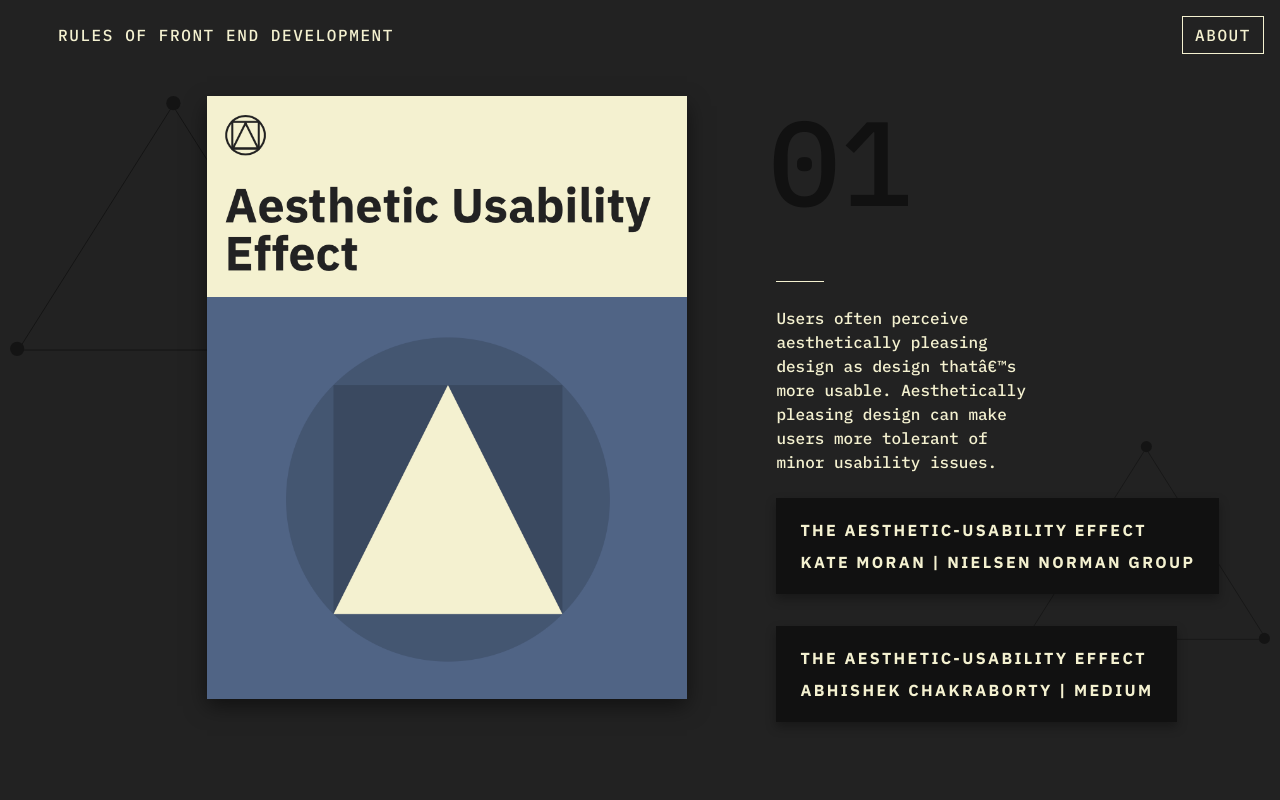
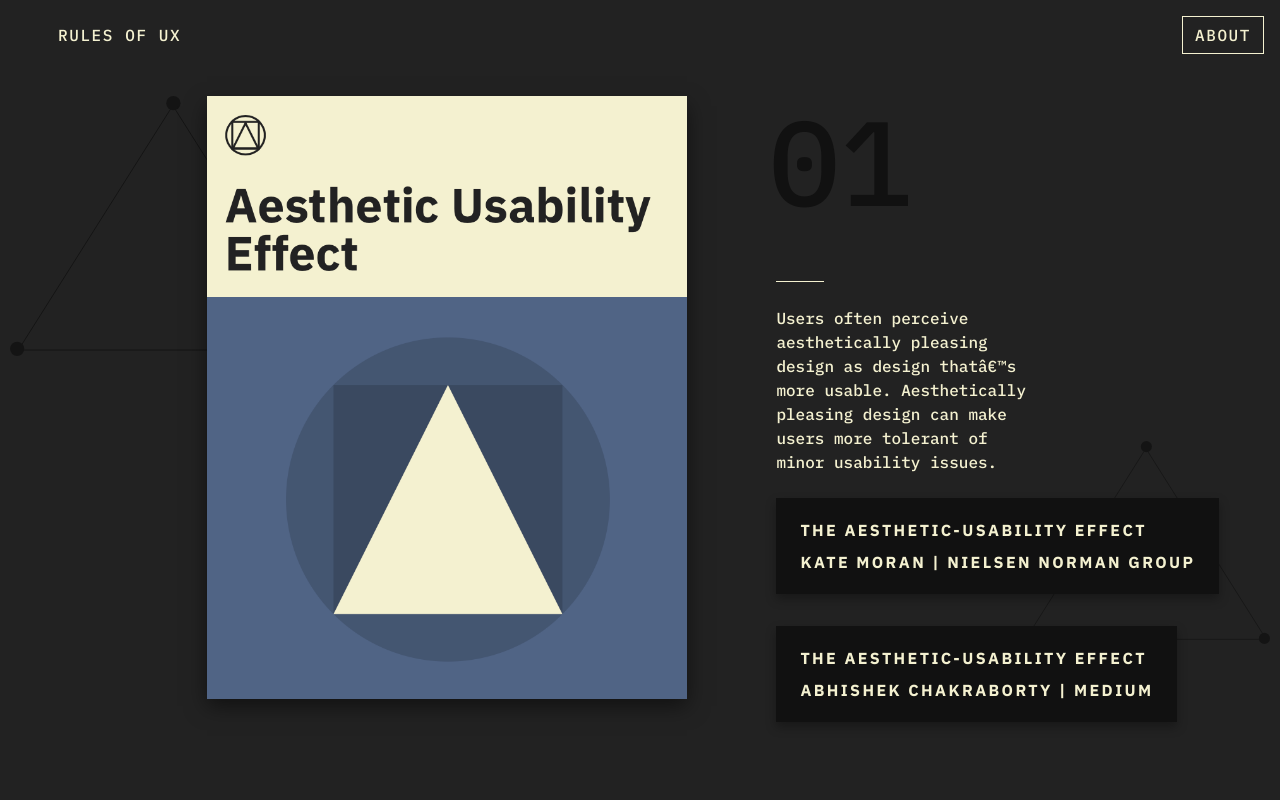
Before and after one commit to theandrebass/RulesOfUX, a plain HTML site: page index.html in a window 1280 px wide. Shown: the top 800 px of the page. Drawn offline with nearby package versions, Linux system fonts and the light colour scheme.

Commit message:
Update index.html

```diff
--- a/index.html
+++ b/index.html
@@ -7,9 +7,9 @@
     <meta name="viewport" content="width=device-width, initial-scale=1.0, shrink-to-fit=no">
     <meta name=mobile-web-app-capable content=yes>
     <meta name=apple-mobile-web-app-capable content=yes>
-    <title>Home | Rules of Front End Development</title>
-    <meta name=description name=og:description content="Laws of UX is a collection of the maxims and principles that designers can consider when building user interfaces.">
-    <meta name=image content=https://lawsofux.com/images/social.jpg>
+    <title>Home | Rules of UX</title>
+    <meta name=description name=og:description content="Rules of UX is a collection of the maxims and principles that designers can consider when building user interfaces.">
+    <meta name=image content=Images/social.jpg>
     <meta itemprop=name content="Home | Laws of UX">
 
     <!-- Twitter -->
@@ -18,7 +18,7 @@
     <meta name=twitter:description content="Rules of UX is a collection of the maxims and principles that designers can consider when building user interfaces.">
     <meta name=twitter:site content=@justdoitbass>
     <meta name=twitter:creator content=@justdoitbass>
-    <meta name=twitter:image content=https://lawsofux.com/images/social_1024.jpg>
+    <meta name=twitter:image content=Images/social_1024.jpg>
 
     <meta name=og:title content="Home | Rules of UX">
     <meta name=og:image content=https://lawsofux.com/images/social_1200.jpg>
@@ -42,7 +42,7 @@
         <div class=header_container>
             <h1 class=header__title>
                 <a href=index.html data-transition-page>
-                    <span class=header__title-text>Rules of Front End Development</span>
+                    <span class=header__title-text>Rules of UX</span>
                 </a>
             </h1>
             <a href=about.html data-modal=#menu class=header__link>
```
